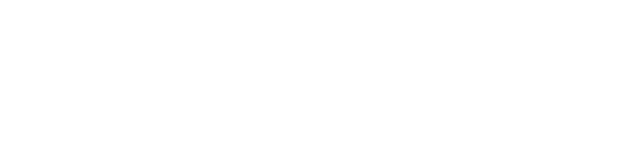
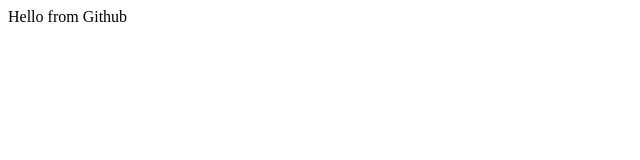
Before and after one commit to Oleksandr669/sk-training, a plain HTML site: page index.html in a window 1280 px wide. Shown: the whole page, without its empty margins (0-640 px from the left). Drawn offline with Linux system fonts and the light colour scheme.

Commit message:
training2

```diff
--- a/index.html
+++ b/index.html
@@ -7,6 +7,6 @@
     <link rel="stylesheet" href="css/style.css">
 </head>
 <body>
-
+    <div>Hello from Github</div>
 </body>
 </html>
```
